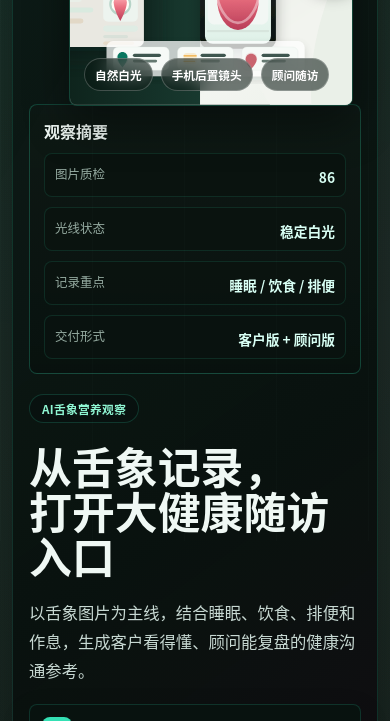
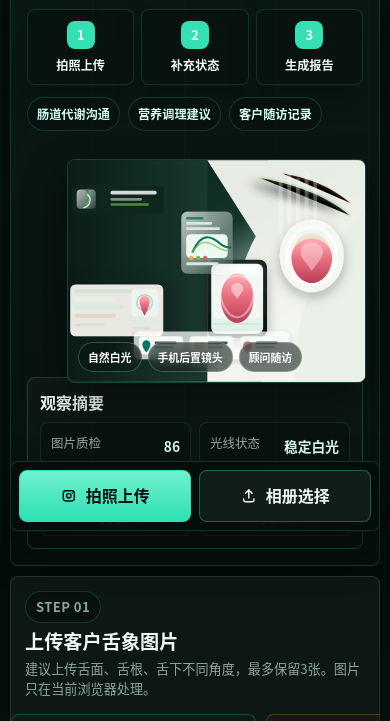
Before and after one commit to xliu08263-byte/kangjing-ai-advisor, a plain HTML site: page index.html in a window 390 px wide. Shown: the part 303-1024 px from the top of the page. Drawn offline with Linux system fonts and the light colour scheme.

Commit message:
Update styles.css

```diff
--- a/styles.css
+++ b/styles.css
@@ -1802,3 +1802,260 @@ main {
     line-height: 1.65;
   }
 }
+
+
+@media screen and (max-width: 620px) {
+    body {
+          padding-bottom: calc(94px + env(safe-area-inset-bottom));
+          background:
+                  radial-gradient(circle at 12vw -8vh, rgba(52, 224, 180, 0.2), transparent 34vh),
+                  radial-gradient(circle at 95vw 8vh, rgba(255, 125, 138, 0.14), transparent 30vh),
+                  linear-gradient(180deg, rgb(4, 16, 13) 0, rgb(7, 19, 16) 48%, rgb(5, 13, 11) 100%);
+    }
+
+  .topbar,
+    main {
+          width: calc(100vw - 20px);
+    }
+
+  .topbar {
+        min-height: 58px;
+        padding: 8px 0;
+  }
+
+  .brand {
+        gap: 8px;
+  }
+
+  .brand-symbol {
+        flex-basis: 40px;
+        width: 40px;
+        height: 40px;
+  }
+
+  .brand strong {
+        font-size: 0.95rem;
+  }
+
+  .brand em,
+    .model-pill {
+          overflow: hidden;
+          text-overflow: ellipsis;
+          white-space: nowrap;
+    }
+
+  .brand em {
+        max-width: 11.5rem;
+        font-size: 0.68rem;
+  }
+
+  .model-pill {
+        max-width: 7.2rem;
+        padding: 7px 9px;
+        font-size: 0.7rem;
+  }
+
+  main {
+        padding: 12px 0 18px;
+  }
+
+  .workbench {
+        gap: 10px;
+  }
+
+  .intro-panel,
+    .capture-panel,
+    .intake-panel,
+    .report-panel,
+    .model-report-panel,
+    .history-section,
+    .framework-section,
+    .method-section,
+    .boundary-section {
+          padding: 14px;
+    }
+
+  .intro-panel {
+        gap: 12px;
+        padding: 16px;
+        background:
+                linear-gradient(180deg, rgba(12, 27, 23, 0.96), rgba(7, 17, 14, 0.98)),
+                var(--surface);
+  }
+
+  .intro-panel h1 {
+        max-width: 8.5em;
+        font-size: 2.34rem;
+        line-height: 1.03;
+  }
+
+  .lead {
+        font-size: 0.9rem;
+        line-height: 1.62;
+  }
+
+  .section-kicker {
+        padding: 5px 10px;
+        font-size: 0.68rem;
+  }
+
+  .observation-visual,
+    .score-row,
+    .intake-form,
+    .workflow-form,
+    .report-cover,
+    .report-toolbar {
+          grid-template-columns: 1fr;
+    }
+
+  .observation-visual {
+        gap: 10px;
+        order: 0;
+  }
+
+  .hero-photo-card {
+        aspect-ratio: 4 / 3;
+        max-height: 270px;
+  }
+
+  .hero-photo-overlay {
+        right: 10px;
+        bottom: 10px;
+        left: 10px;
+        gap: 6px;
+  }
+
+  .hero-photo-overlay span {
+        padding: 6px 9px;
+        font-size: 0.68rem;
+  }
+
+  .visual-report {
+        gap: 8px;
+        padding: 12px;
+  }
+
+  .hero-stat-panel,
+    .report-kpis {
+          grid-template-columns: repeat(2, minmax(0, 1fr));
+    }
+
+  .quick-steps {
+        grid-template-columns: repeat(3, minmax(0, 1fr));
+        gap: 7px;
+  }
+
+  .quick-steps div {
+        grid-template-columns: 1fr;
+        justify-items: center;
+        min-height: 76px;
+        padding: 10px 6px;
+        text-align: center;
+  }
+
+  .quick-steps span {
+        width: 28px;
+        height: 28px;
+  }
+
+  .quick-steps strong,
+    .service-tags span {
+          font-size: 0.76rem;
+    }
+
+  .service-tags,
+    .shooting-guide {
+          flex-wrap: nowrap;
+          overflow-x: auto;
+          scrollbar-width: none;
+    }
+
+  .service-tags::-webkit-scrollbar,
+    .shooting-guide::-webkit-scrollbar {
+          display: none;
+    }
+
+  .service-tags span {
+        flex: 0 0 auto;
+        padding: 7px 9px;
+  }
+
+  .capture-panel .upload-actions {
+        position: fixed;
+        right: 10px;
+        bottom: calc(10px + env(safe-area-inset-bottom));
+        left: 10px;
+        z-index: 20;
+        grid-template-columns: 1fr 1fr;
+        gap: 8px;
+        padding: 8px;
+        border: 1px solid rgba(52, 224, 180, 0.18);
+        border-radius: 8px;
+        background: rgba(5, 14, 12, 0.92);
+        box-shadow: 0 18px 42px rgba(0, 0, 0, 0.46);
+        backdrop-filter: blur(18px);
+  }
+
+  .capture-panel .action-button,
+    .model-button {
+          min-height: 52px;
+    }
+
+  .capture-panel .action-primary {
+        color: rgb(6, 17, 15);
+        background: linear-gradient(180deg, rgb(112, 241, 207), rgb(45, 224, 179));
+  }
+
+  .shooting-guide {
+        display: flex;
+        gap: 10px;
+        margin-inline: -14px;
+        padding: 0 14px 2px;
+        scroll-snap-type: x mandatory;
+  }
+
+  .guide-card {
+        flex: 0 0 72%;
+        scroll-snap-align: start;
+  }
+
+  .guide-visual {
+        min-height: 108px;
+  }
+
+  .panel-heading h2,
+    .section-title h2,
+    .model-report-header h2,
+    .boundary-section h2 {
+          font-size: 1.2rem;
+    }
+
+  .panel-heading p,
+    .section-title p,
+    .boundary-section p {
+          font-size: 0.82rem;
+          line-height: 1.55;
+    }
+
+  .field select,
+    .field input,
+    .field textarea {
+          min-height: 44px;
+          font-size: 0.84rem;
+    }
+}
+
+@media screen and (max-width: 380px) {
+    .brand em {
+          display: none;
+    }
+
+  .intro-panel h1 {
+        font-size: 2.05rem;
+  }
+
+  .model-pill {
+        max-width: 6.2rem;
+        font-size: 0.66rem;
+  }
+}
```
